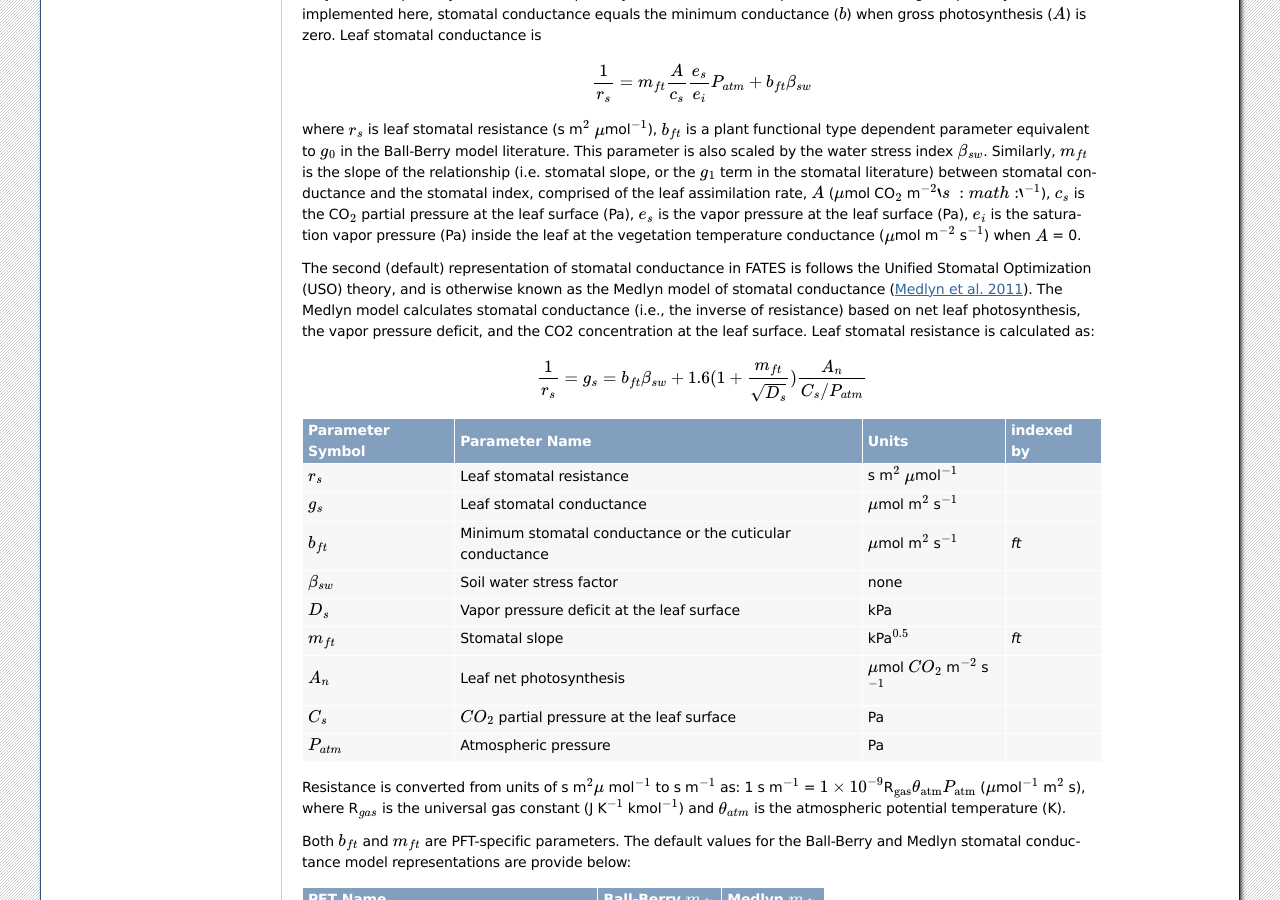
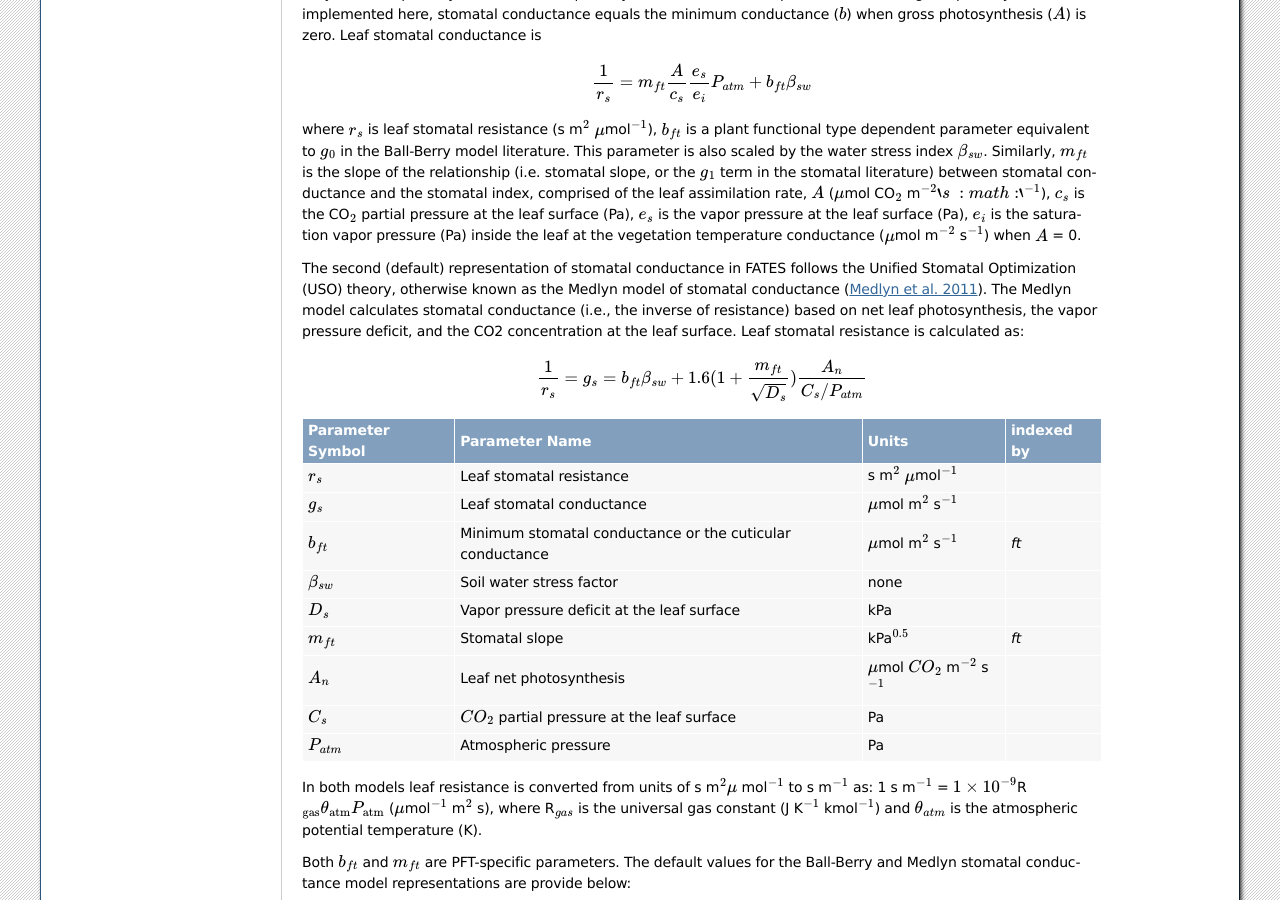
Before and after one commit to NGEET/fates-docs, a Sphinx documentation site: the page built from docs/source/fates_tech_note.rst, in a window 1280 px wide and 900 px high, scrolled down 29208 px. Built offline with Sphinx 7.4.7, drawn with Linux system fonts in a browser that asks for light colours; formulas are drawn with MathJax 3; some of the changed text lies outside the part shown.

Commit message:
Fixed grammar and typos

```diff
--- a/docs/source/fates_tech_note.rst
+++ b/docs/source/fates_tech_note.rst
@@ -2074,8 +2074,8 @@ surface (Pa), :math:`e_i` is the saturation vapor pressure (Pa) inside
 the leaf at the vegetation temperature conductance (:math:`\mu`\ mol
 m\ :math:`^{-2}` s\ :math:`^{-1}`) when :math:`A` = 0.
 
-The second (default) representation of stomatal conductance in FATES is follows
-the Unified Stomatal Optimization (USO) theory, and is otherwise known as
+The second (default) representation of stomatal conductance in FATES follows
+the Unified Stomatal Optimization (USO) theory, otherwise known as
 the Medlyn model of stomatal conductance (:ref:`Medlyn et al. 2011<Medlynetal2011>`).
 The Medlyn model calculates stomatal conductance (i.e., the inverse of resistance) based
 on net leaf photosynthesis, the vapor pressure deficit, and the CO2 concentration at the
@@ -2122,7 +2122,7 @@ leaf surface. Leaf stomatal resistance is calculated as:
 | :math:`P_{atm}`   | Atmospheric pressure     | Pa               |            |
 +-------------------+--------------------------+------------------+------------+
 
-Resistance is converted from units of s m\ :math:`^2 \mu`
+In both models leaf resistance is converted from units of s m\ :math:`^2 \mu`
 mol\ :math:`^{-1}` to s m\ :math:`^{-1}` as: 1 s m\ :math:`^{-1}` =
 :math:`1\times 10^{-9}`\ R\ :math:`_{\rm{gas}} \theta_{\rm{atm}}P_{\rm{atm}}`
 (:math:`\mu`\ mol\ :math:`^{-1}` m\ :math:`^{2}` s), where
```
Also changed, not shown: other parts of docs/source/fates_tech_note.rst (+1 -1 lines).
